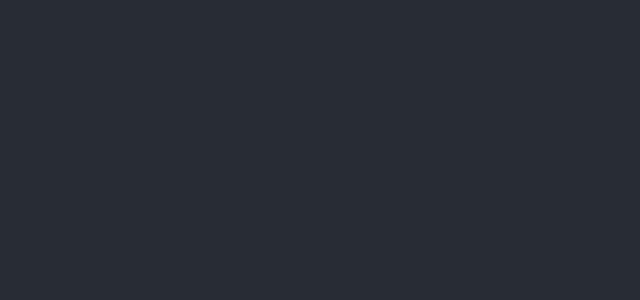
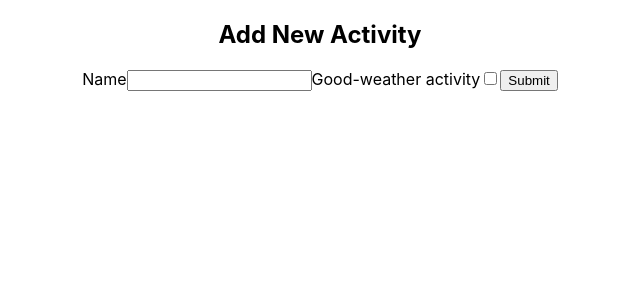
Before and after one commit to MonaHer/weather-app, a React (Create React App) app: page / in a window 1280 px wide. Shown: the top 300 px of the page, without its empty margins (320-960 px from the left). Built offline with nearby package versions, Linux system fonts and the light colour scheme.

Commit message:
add functionality form

```diff
--- a/package.json
+++ b/package.json
@@ -9,6 +9,7 @@
     "react": "^18.2.0",
     "react-dom": "^18.2.0",
     "react-scripts": "5.0.1",
+    "uid": "^2.0.2",
     "web-vitals": "^2.1.4"
   },
   "scripts": {
--- a/src/App.js
+++ b/src/App.js
@@ -1,10 +1,21 @@
-import logo from "./logo.svg";
 import "./App.css";
+import Form from "./components/Form/Form.js";
+import { useState } from "react";
+import { uid } from "uid";
 
 export default function App() {
+  const [activities, setActivity] = useState([
+    { name: "swim", isForGoodWeather: true, id: "1234" },
+  ]);
+
+  function handleAddActivity(newActivity) {
+    console.log(newActivity);
+    setActivity([...activities, { ...newActivity, id: uid() }]);
+  }
   return (
     <div className="App">
-      <header className="App-header"></header>
+      <header></header>
+      <Form text="hallo sandeep" onAddActivity={handleAddActivity} />
     </div>
   );
 }
--- a/src/components/Form/Form.js
+++ b/src/components/Form/Form.js
@@ -1,37 +1,28 @@
-export default function Form({onAddActivity}) {
-    function handleSubmit (event) {
+export default function Form({ onAddActivity }) {
+  function handleSubmit(event) {
+    event.preventDefault();
 
-        event.preventDefault();
-        const formData = new FormData(event.target);
-        const newActivity = Object.fromEntries(formData);
+    const form = event.target;
+    const formElements = form.elements;
+
+    const data = {
+      name: formElements.name.value,
+      isForGoodWeather: formElements.goodWeather.checked,
+    };
 
     onAddActivity(data);
-        event.target.reset();
-        event.target.elements.name.focus();
+    form.reset();
+    formElements.name.focus();
   }
 
-
-    return(
+  return (
     <form onSubmit={handleSubmit}>
       <h2>Add New Activity</h2>
       <label htmlFor="name">Name</label>
-        <input id="name" type="text" name={name}/>
-        <label htmlFor="good-weather">Good-weather activity</label>
-        <input id="good-weather" type="checkbox" name="good-weather"/>
+      <input id="name" type="text" name="name" />
+      <label htmlFor="goodWeather">Good-weather activity</label>
+      <input id="goodWeather" type="checkbox" name="goodWeather" />
       <button type="submit">Submit</button>
     </form>
-
-        )
+  );
 }
-
-
-
-
-
-
-
-
-
-    )
-
-}
```
Also changed, not shown: 1 other file (tests, documents, lock files or other folders). Lines whose indentation alone changed are shown as unchanged.
